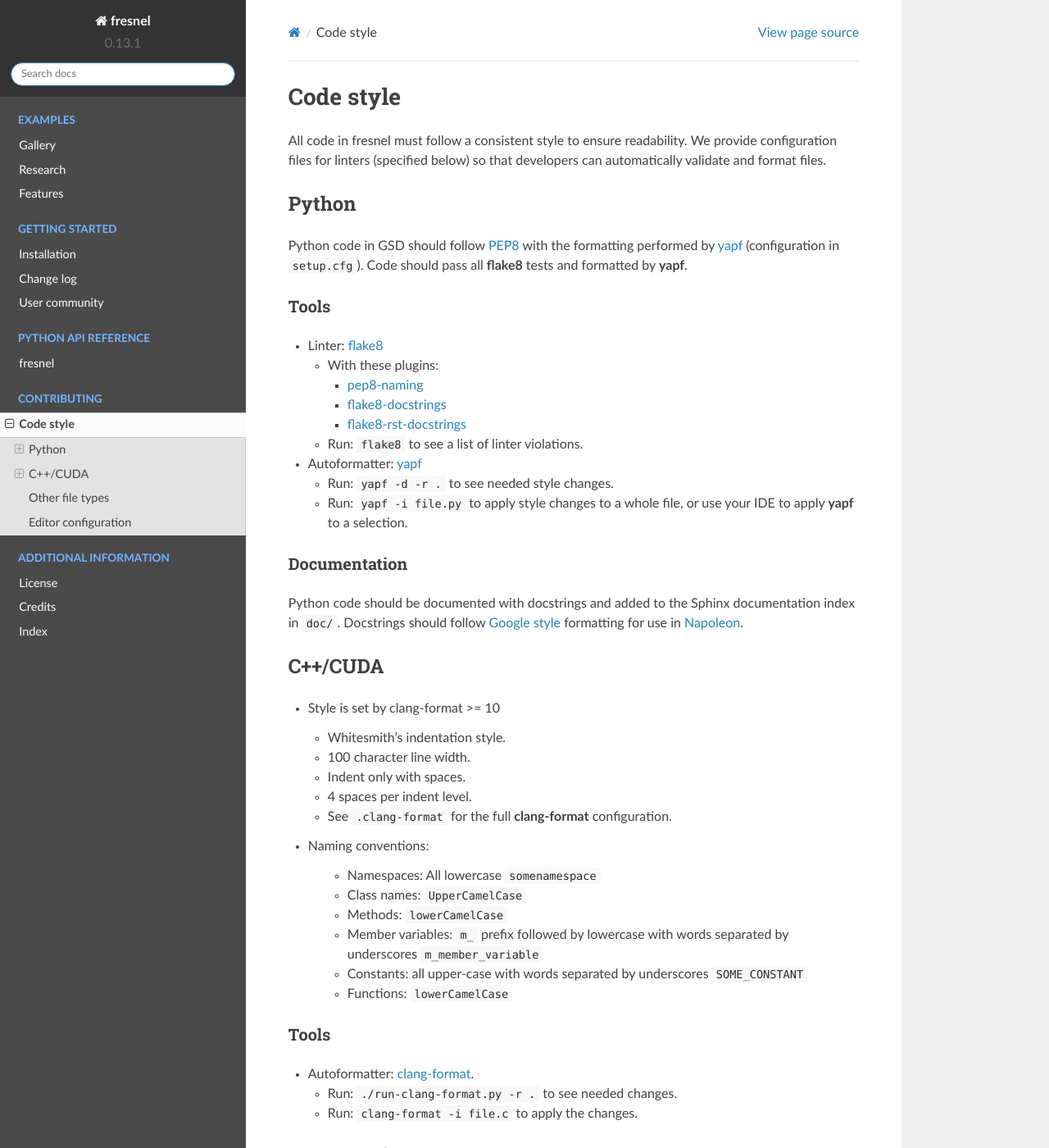
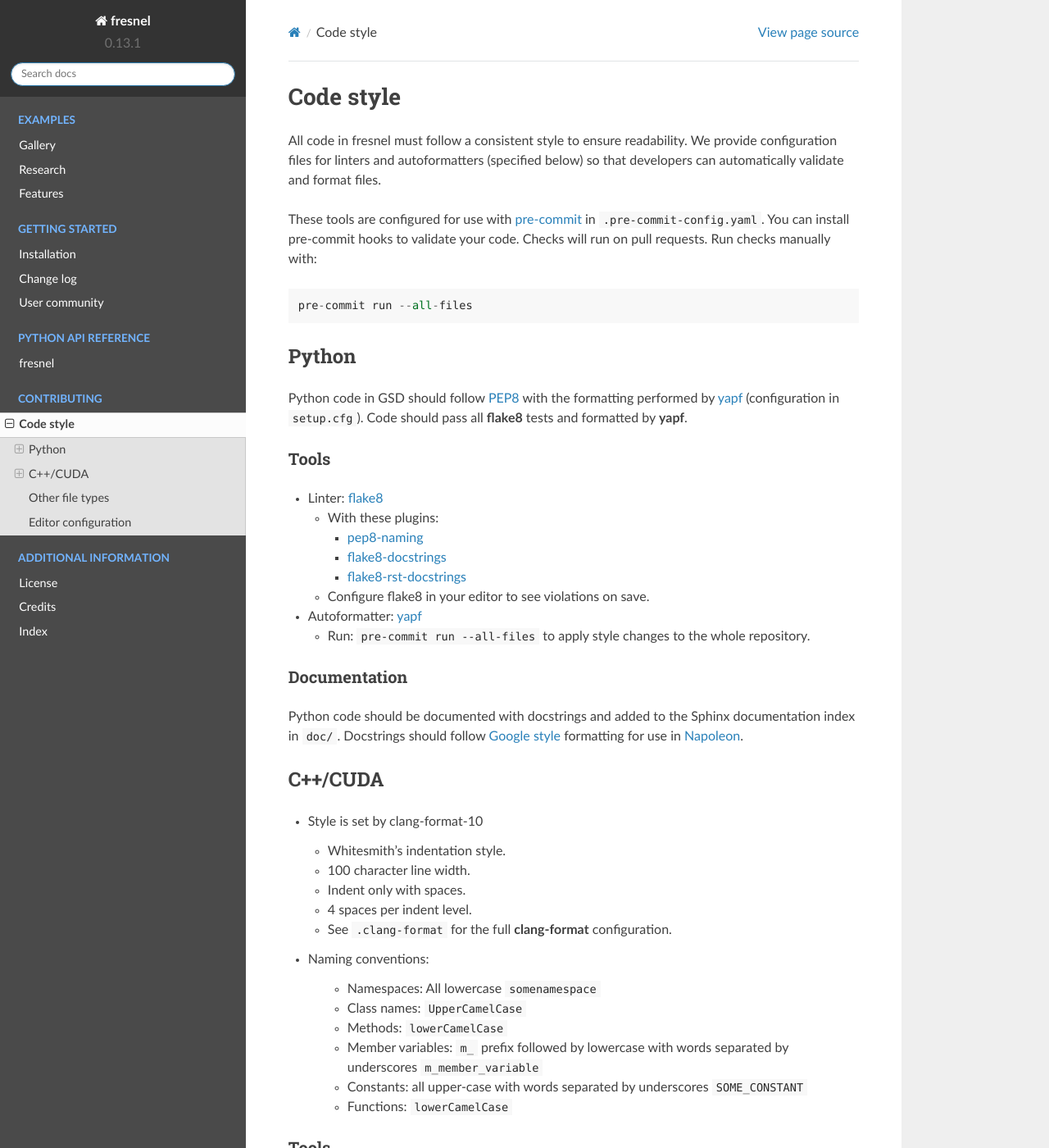
Before and after one commit to glotzerlab/fresnel, a Sphinx documentation site: the page built from doc/style.rst, in a window 1280 px wide and 1400 px high. Shown: the whole window at 82% size. Built offline with Sphinx 7.4.7 and the Read the Docs theme 2.0.0, drawn with Linux system fonts in a browser that asks for light colours; some of the changed text lies outside the part shown.

Commit message:
Update style documentation

```diff
--- a/doc/style.rst
+++ b/doc/style.rst
@@ -5,17 +5,27 @@
 Code style
 ==========
 
-All code in fresnel must follow a consistent style to ensure readability.
-We provide configuration files for linters (specified below) so that developers
-can automatically validate and format files.
+All code in fresnel must follow a consistent style to ensure readability. We
+provide configuration files for linters and autoformatters (specified below) so
+that developers can automatically validate and format files.
+
+These tools are configured for use with `pre-commit`_ in
+``.pre-commit-config.yaml``. You can install pre-commit hooks to validate your
+code. Checks will run on pull requests. Run checks manually with::
+
+    pre-commit run --all-files
+
+.. _pre-commit: https://pre-commit.com/
 
 Python
 ------
 
-Python code in GSD should follow `PEP8
-<https://www.python.org/dev/peps/pep-0008>`_ with the formatting performed by
-`yapf <https://github.com/google/yapf>`_ (configuration in ``setup.cfg``).
-Code should pass all **flake8** tests and formatted by **yapf**.
+Python code in GSD should follow `PEP8`_ with the formatting performed by
+`yapf`_ (configuration in ``setup.cfg``). Code should pass all **flake8** tests
+and formatted by **yapf**.
+
+.. _PEP8: https://www.python.org/dev/peps/pep-0008
+.. _yapf: https://github.com/google/yapf
 
 Tools
 ^^^^^
@@ -28,27 +38,27 @@
     * `flake8-docstrings <https://gitlab.com/pycqa/flake8-docstrings>`_
     * `flake8-rst-docstrings <https://github.com/peterjc/flake8-rst-docstrings>`_
 
-  * Run: ``flake8`` to see a list of linter violations.
+  * Configure flake8 in your editor to see violations on save.
 
 * Autoformatter: `yapf <https://github.com/google/yapf>`_
 
-  * Run: ``yapf -d -r .`` to see needed style changes.
-  * Run: ``yapf -i file.py`` to apply style changes to a whole file, or use
-    your IDE to apply **yapf** to a selection.
+  * Run: ``pre-commit run --all-files`` to apply style changes to the whole
+    repository.
 
 Documentation
 ^^^^^^^^^^^^^
 
 Python code should be documented with docstrings and added to the Sphinx
-documentation index in ``doc/``. Docstrings should follow `Google style
-<https://www.sphinx-doc.org/en/master/usage/extensions/example_google.html#example-google>`_
-formatting for use in `Napoleon
-<https://www.sphinx-doc.org/en/master/usage/extensions/napoleon.html>`_.
+documentation index in ``doc/``. Docstrings should follow `Google style`_
+formatting for use in `Napoleon`_.
+
+.. _Google Style: https://www.sphinx-doc.org/en/master/usage/extensions/example_google.html#example-google
+.. _Napoleon: https://www.sphinx-doc.org/en/master/usage/extensions/napoleon.html
 
 C++/CUDA
 --------
 
-* Style is set by clang-format >= 10
+* Style is set by clang-format-10
 
   * Whitesmith's indentation style.
   * 100 character line width.
@@ -72,8 +82,9 @@
 
 * Autoformatter: `clang-format <https://clang.llvm.org/docs/ClangFormat.html>`_.
 
-  * Run: ``./run-clang-format.py -r .`` to see needed changes.
-  * Run: ``clang-format -i file.c`` to apply the changes.
+  * If you have clang-format-10 installed, run:
+    ``pre-commit run --all-files --hook-stage manual`` to apply changes to the
+    whole repository.
 
 Documentation
 ^^^^^^^^^^^^^
```
